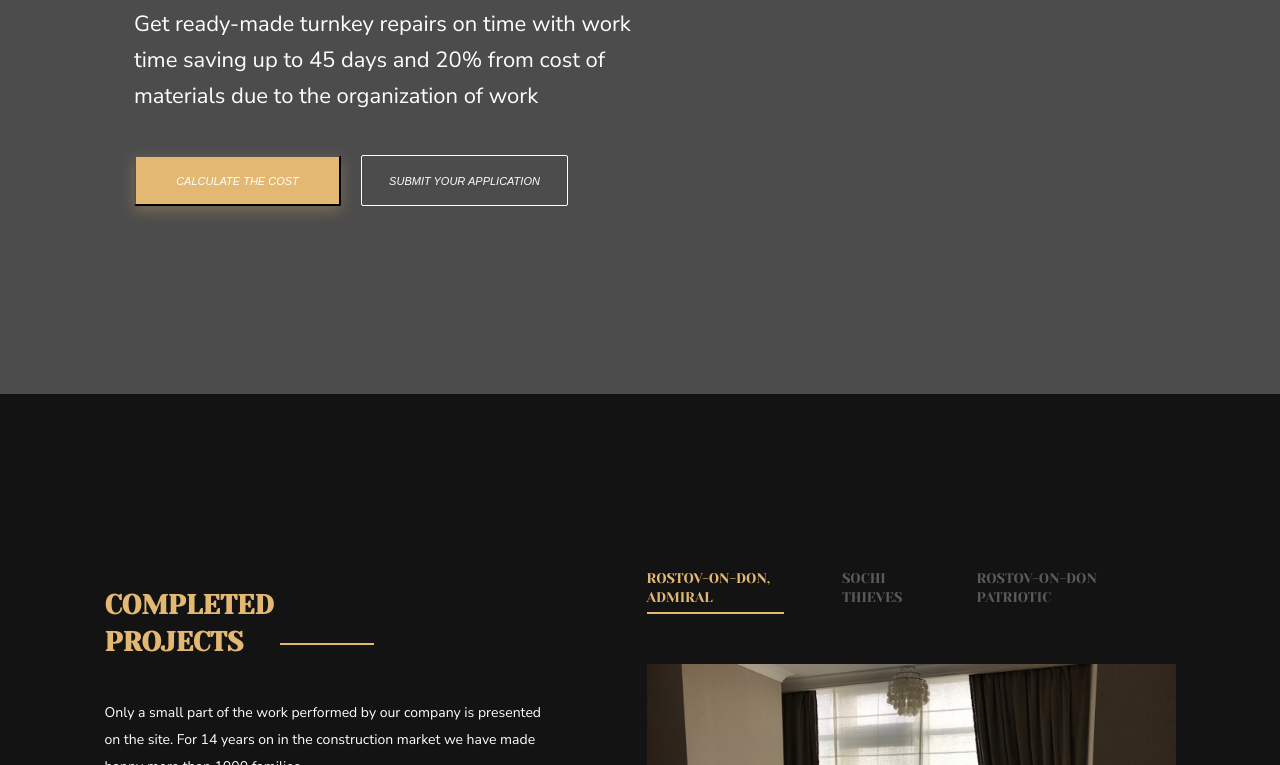
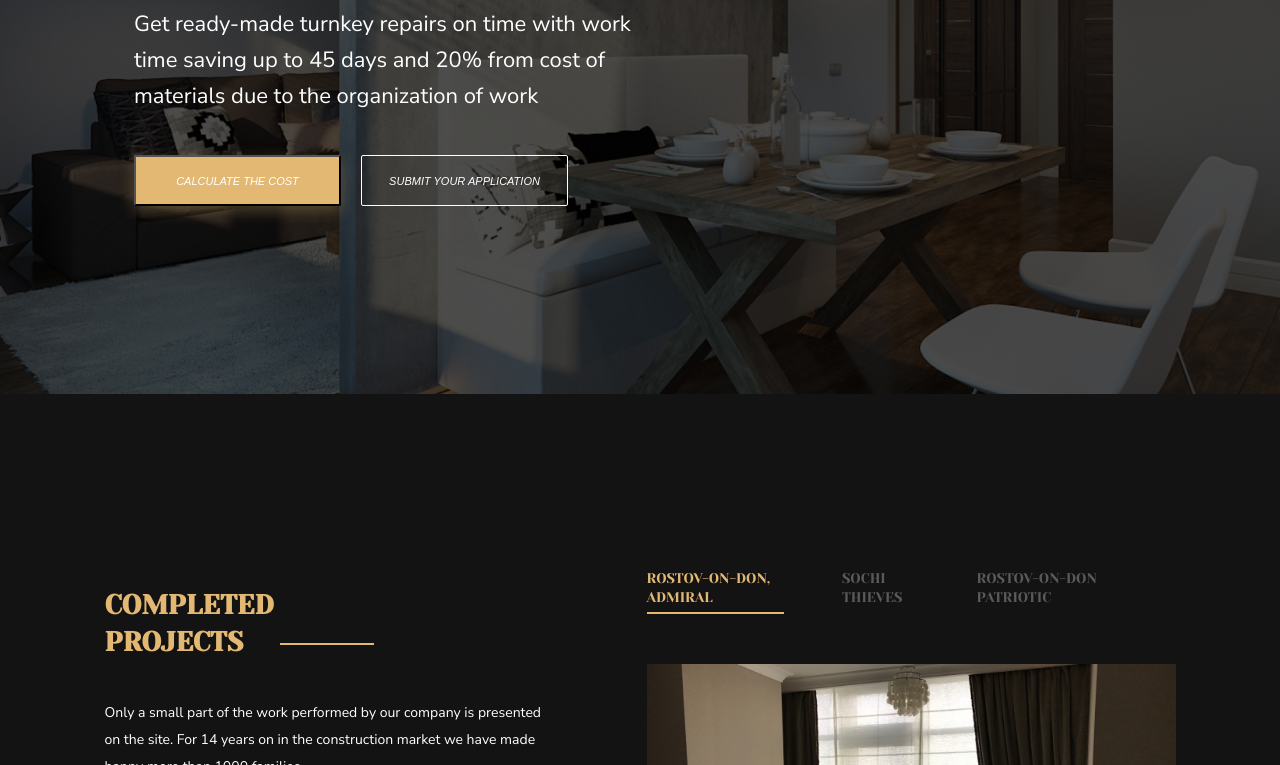
Before and after one commit to mari-2110/Slider-JS, a plain HTML site: page index.html in a window 1280 px wide. Shown: the part 442-1207 px from the top of the page. Drawn offline with Linux system fonts and the light colour scheme; files whose address does not match are found by name.

Commit message:
Update style.css

```diff
--- a/style.css
+++ b/style.css
@@ -67,7 +67,7 @@ body {
 }
 
 .hero {
-    background: url(jpg/hero.jpg) rgba(0, 0, 0, 0.7);
+    background: url(jpg/test/Hero.jpg) rgba(0, 0, 0, 0.7);
     background-size: cover;
     background-repeat: no-repeat;
     background-blend-mode: multiply;
```
